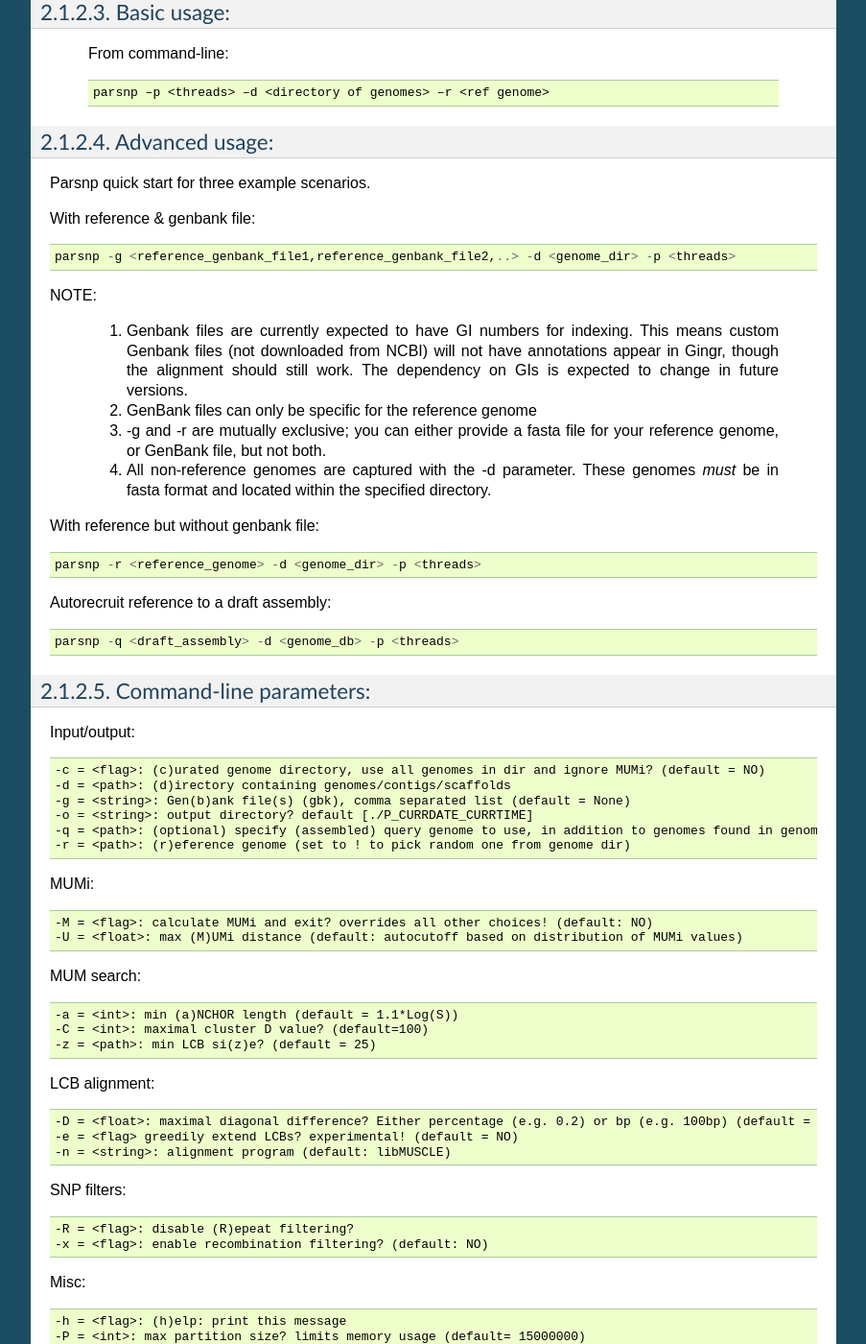
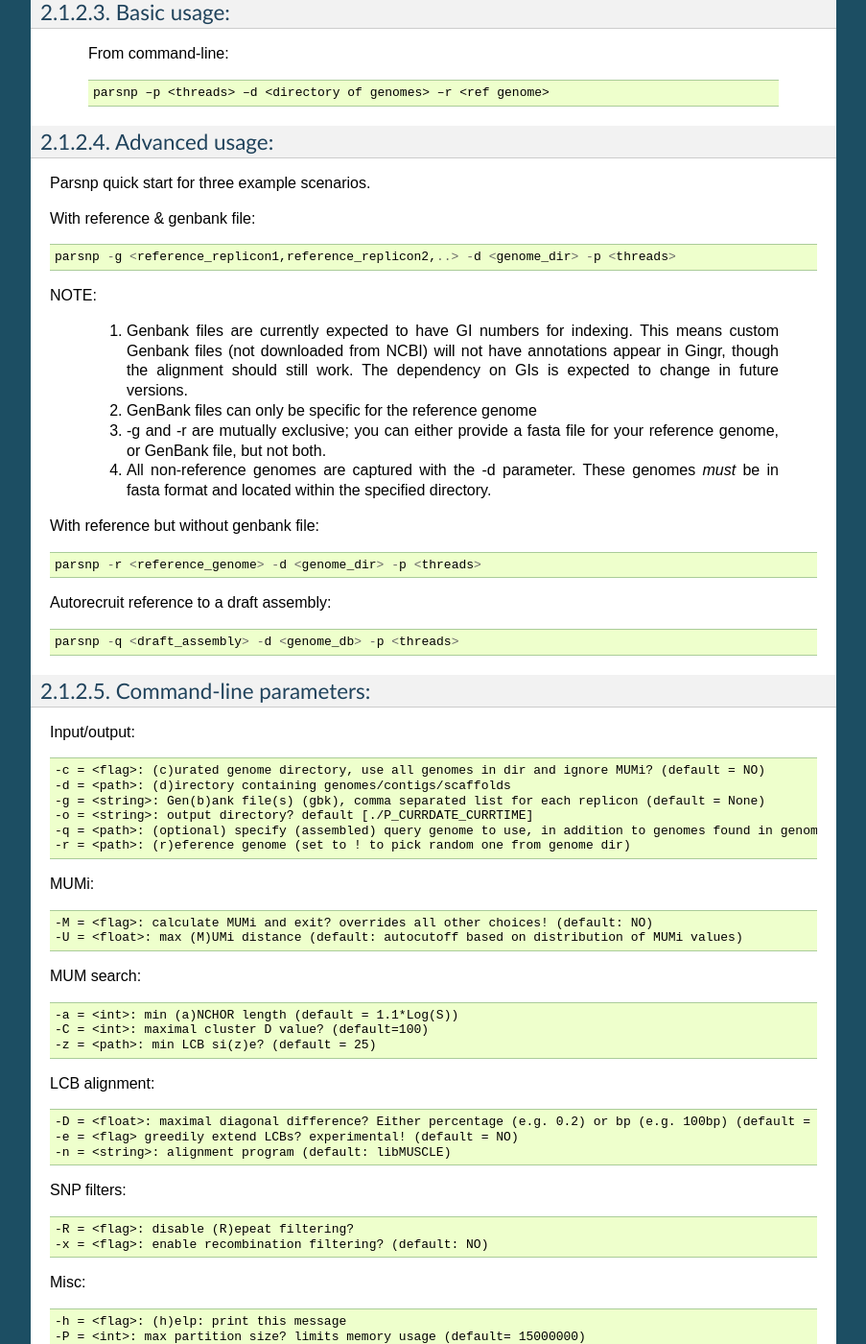
Before and after one commit to marbl/harvest, a Sphinx documentation site: the page built from docs/content/parsnp/quickstart.rst, in a window 1280 px wide and 1400 px high, scrolled down 840 px. Shown: the whole window at 96% size, without its empty margins (198-1101 px from the left). Built offline with Sphinx 7.4.7, drawn with Linux system fonts in a browser that asks for light colours; pages that are not in the unit, such as notebooks, are missing from menus.

Commit message:
Update quickstart.rst

```diff
--- a/docs/content/parsnp/quickstart.rst
+++ b/docs/content/parsnp/quickstart.rst
@@ -48,7 +48,7 @@ Parsnp quick start for three example scenarios.
 
 With reference & genbank file::
 
-   parsnp -g <reference_genbank_file1,reference_genbank_file2,..> -d <genome_dir> -p <threads>
+   parsnp -g <reference_replicon1,reference_replicon2,..> -d <genome_dir> -p <threads>
 
 NOTE:
 
@@ -72,7 +72,7 @@ Input/output::
 
    -c = <flag>: (c)urated genome directory, use all genomes in dir and ignore MUMi? (default = NO)
    -d = <path>: (d)irectory containing genomes/contigs/scaffolds
-   -g = <string>: Gen(b)ank file(s) (gbk), comma separated list (default = None)
+   -g = <string>: Gen(b)ank file(s) (gbk), comma separated list for each replicon (default = None)
    -o = <string>: output directory? default [./P_CURRDATE_CURRTIME]
    -q = <path>: (optional) specify (assembled) query genome to use, in addition to genomes found in genome dir (default = NONE)
    -r = <path>: (r)eference genome (set to ! to pick random one from genome dir)
```
